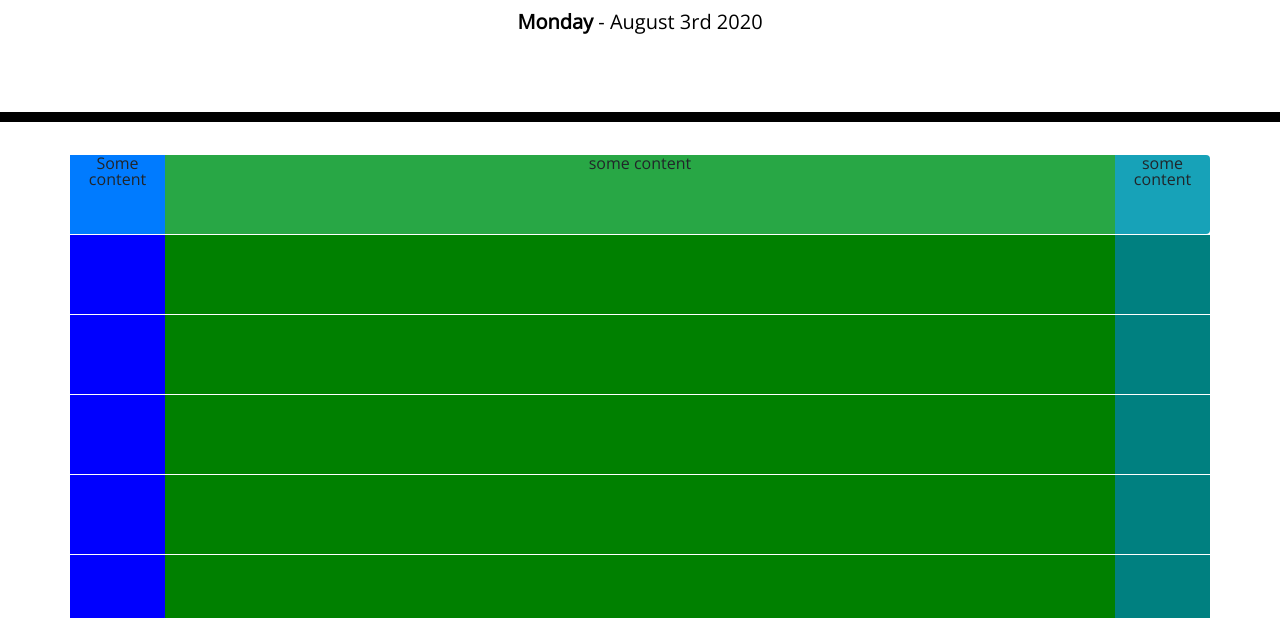
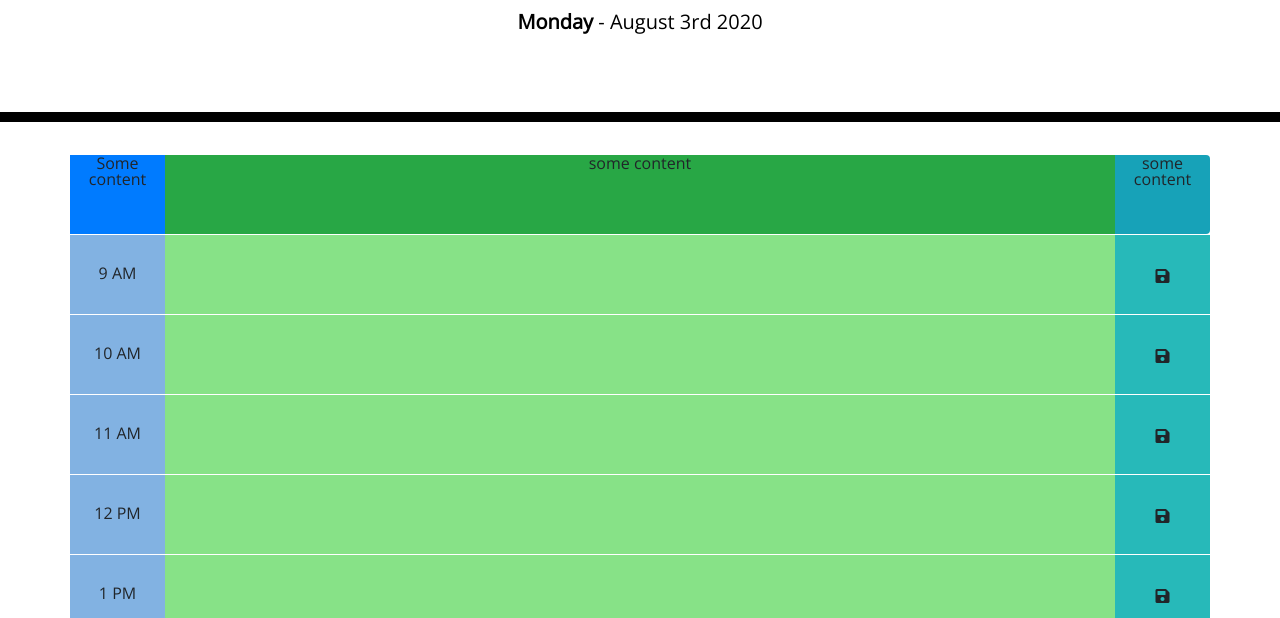
Before and after one commit to Stovencrantz/Daily-Calendar, a plain HTML site: page index.html in a window 1280 px wide. Shown: the part 182-800 px from the top of the page. Drawn offline with nearby package versions, Linux system fonts and the light colour scheme.

Commit message:
Row and column content dynamically generated, content written iin textbox is saved to local storage

```diff
--- a/assets/css/style.css
+++ b/assets/css/style.css
@@ -73,3 +73,33 @@ textarea{
 .dayOfWeekSpanEl{
   font-weight:bold;
 }
+
+.timeCol{
+  padding-top: 30px;
+  background-color: #82B2E2;
+
+}
+
+.contentCol{
+  background-color: #87E287;
+}
+
+.saveCol{
+  background-color: #27B9B9;
+}
+.fa-save{
+  margin-top: 50%;
+}
+
+textarea{
+  width: 100%;
+  height: 100%;
+  /* background-color: lightpink; */
+  background-color: transparent;
+  border-style: none;
+  overflow: auto;
+
+}
+.container{
+  margin-bottom: 5%;
+}
--- a/assets/script/script.js
+++ b/assets/script/script.js
@@ -18,30 +18,83 @@ $(document).ready(function(){
     $("#currentDay").append(dayOfWeekSpanEl,currentDateSpanEl);
 
     // var update = function() {
-    //     date = moment(new Date());
+    //     dayOfWeek = moment(new Date());
     //     datetime.html(date.format("dddd, MMMM do YYYY, h:mm:ss a"));
     // };
-});
-// update();
-// setInterval(update, 1000);
+    // update;
+    // setInterval(update, 1000);
 
+var timeSlots = ["12 AM", "1 AM", "2 AM", "3 AM", "4 AM", "5 AM", "6 AM", "7 AM", "8 AM", "9 AM", "10 AM", "11 AM",
+"12 PM","1 PM", "2 PM", "3 PM", "4 PM", "5 PM", "6 PM", "7 PM", "6 PM", "9 PM", "10 PM", "11 PM"];
+console.log(timeSlots);
+    //create predefined amount of timeblocks to create
+    var timeBlockCount = 9; //9AM - 5PM # of hours I want to be available
+    //hour I want to start schedule at
+    var timeDayStart = 9;
+    // var text = "";
 
-    //create predefined amount of timeblocks to create
-    var timeBlockCount = 9; //9AM - 5PM
+    function storeNotes(key, value){
+        // take our date-names for each content column and store it as our key
+        //set the key value to the content in the textarea of our content column
+        localStorage.setItem(key, value);
+    }
+    var key = "";
+    var value = "";
+
+    function pullNotes(){
+        // var storedNotes = localStorage.getItem(key);
+        console.log(JSON.parse(localStorage.getItem(key)));
+            // $(key).children("textarea").val = storedNotes;
+            // if (storedNotes !== null) {
+            //     value = storedNotes;
+            //   }
+    }
+
 
     function createTimeBlocks(){
         var containerEl = $(".container");
-        var newRow = $("<div>").addClass("row text-center").attr("data-name", "dynamicRow"); //add class of ROW
-        $(containerEl).append(newRow);
-        var dateCol = $("<div class = col-md-1>").attr("data-name", "dynamicDateCol").css("background-color", "blue");
-        var contentCol = $("<div class = col-md-10>").attr("data-name", "dynamicContentCol").css("background-color", "green");
-        var saveCol = $("<div class = col-md-1>").attr("data-name", "dynamicSaveCol").css("background-color","teal");
-        newRow.append(dateCol, contentCol, saveCol);
+        //Create our dynamic row
+        var newRow = $("<div>").addClass("row text-center").attr("data-name", dynamicRow);
+        //Create 3 dynamic columns
+        var timeCol = $("<div class = col-md-1>").addClass("timeCol").attr("data-name", dynamicTimeCol);
+        var contentCol = $("<div class = col-md-10>").addClass("contentCol").attr("data-name", dynamicContentCol);
+        var saveCol = $("<div class = col-md-1>").addClass("saveCol").attr("data-name", dynamicSaveCol);
+
+        //Append correct time to each individual time block
+        var timeColContent = timeCol.text(timeSlots[i+timeDayStart]);
+        //Section for handling form input and output in our contents column
+        // create a form element, an input element, and append the input element to the form
+        //we will use the form placeholder to display previously saved content
+        var contentColForm = contentCol.append("<form class = notes>");
+        var contentColFormTextarea = $("<textarea type = 'submit' class = 'hourlyNote'>");
+
+        saveCol.on("click", function(){
+             key = $(this).parent().attr("data-name");
+             value = $(this).siblings(".contentCol").children("textarea").val();
+            // text = contentColFormTextarea.val();
+            // console.log(key, value);
+            storeNotes(key, value);
+        });
+
+        console.log(contentColFormTextarea.val());
+        contentColForm.append(contentColFormTextarea);
+        //append save button icon to individual save column block
+        var saveColContent = saveCol.append("<i class='fas fa-save'></i>");
+        //append our dynamically created columns to our dynamically created row
+        newRow.append(timeCol, contentCol, saveCol);
+        //append our dyanimically generated row to our HTML container
         containerEl.append(newRow);
 
 
     }
+    pullNotes();
     // for loop to create a time block for each index until we reached our maximum timeblock count
     for (var i = 0; i < timeBlockCount; i++){
+        var dynamicRow = "dynamicRow_" + String(i);
+        var dynamicTimeCol = "dynamicTimeCol_" + String(i);
+        var dynamicContentCol = "dynamicContentCol_" + String(i);
+        var dynamicSaveCol = "dynamicSaveCol_" + String(i);
+        // console.log(dynamicRow, dynamicTimeCol, dynamicContentCol, dynamicSaveCol);
         createTimeBlocks();
     }
+});
```
